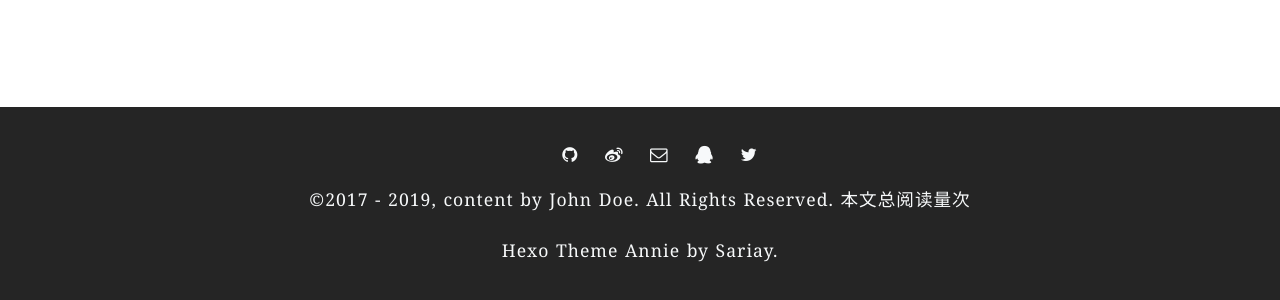
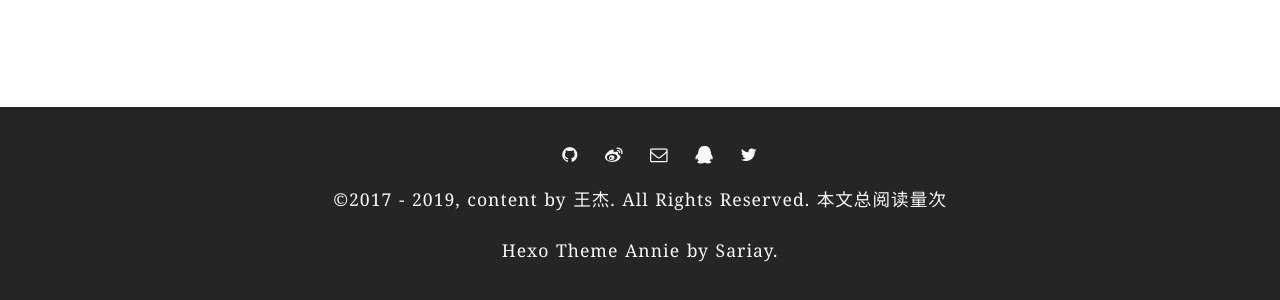
Before and after one commit to whxhnjj/wangjie.github.io, a plain HTML site: page 2019/03/20/hello-world/index.html in a window 1280 px wide. Shown: the part 2520-2820 px from the top of the page. Drawn offline with Linux system fonts and the light colour scheme; some packages are replaced by stand-ins of ours; a script that the page names is missing.

Commit message:
Site updated: 2019-03-21 10:00:14

```diff
--- a/2019/03/20/hello-world/index.html
+++ b/2019/03/20/hello-world/index.html
@@ -17,7 +17,7 @@
       Hello World | 熊猫文化
 
   </title>
-  <meta name="author" content="John Doe">
+  <meta name="author" content="王杰">
   <meta name="keywords" content>
   <meta name="description" content>
 	<!-- favicon -->
@@ -507,7 +507,7 @@
 	<div class="copyright">
 		<p>
 
-				&copy;2017 - 2019, content by John Doe. All Rights Reserved.
+				&copy;2017 - 2019, content by 王杰. All Rights Reserved.
 
 
 
```
Also changed, not shown: archives/2019/03/index.html (+2 -2 lines), archives/2019/index.html (+2 -2 lines), archives/index.html (+2 -2 lines), index.html (+2 -2 lines).
